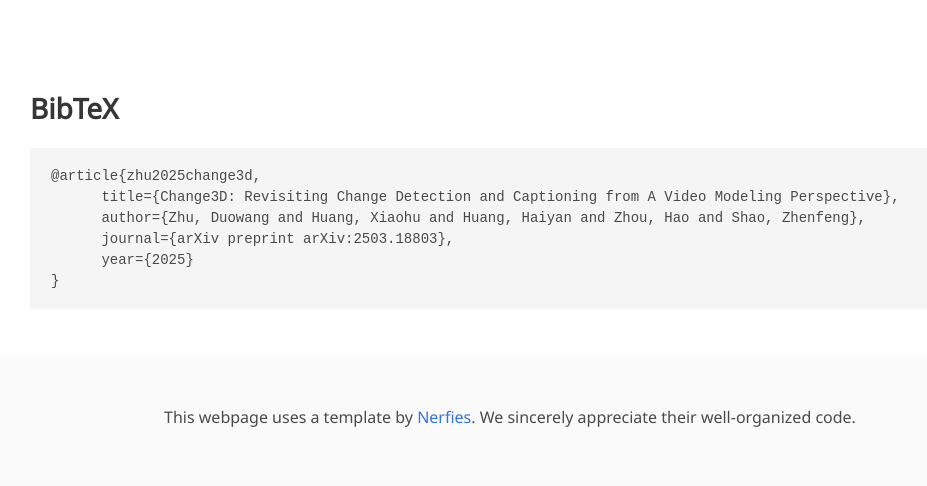
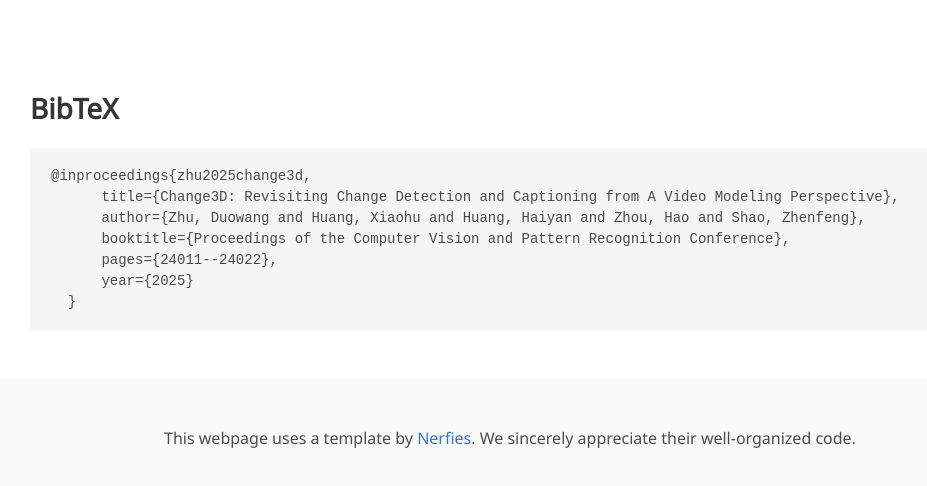
Before and after one commit to zhuduowang/zhuduowang.github.io, a plain HTML site: page Change3D/index.html in a window 1280 px wide. Shown: the part 7629-8115 px from the top of the page, without its empty margins (130-1057 px from the left). Drawn offline with nearby package versions, Linux system fonts and the light colour scheme; some icons are missing; a web font is replaced by a local one.

Commit message:
update citation & cvf url

```diff
--- a/Change3D/index.html
+++ b/Change3D/index.html
@@ -84,7 +84,7 @@
           <div class="column has-text-centered">
             <div class="publication-links">
               <span class="link-block">
-                <a href="https://arxiv.org/pdf/2503.18803"
+                <a href="https://openaccess.thecvf.com/content/CVPR2025/papers/Zhu_Change3D_Revisiting_Change_Detection_and_Captioning_from_A_Video_Modeling_CVPR_2025_paper.pdf"
                    class="external-link button is-normal is-rounded is-dark">
                   <span class="icon">
                       <i class="fas fa-file-pdf"></i>
@@ -301,12 +301,13 @@
 <section class="section" id="BibTeX">
   <div class="container is-max-desktop content">
     <h2 class="title">BibTeX</h2>
-    <pre><code>@article{zhu2025change3d,
+    <pre><code>@inproceedings{zhu2025change3d,
       title={Change3D: Revisiting Change Detection and Captioning from A Video Modeling Perspective},
       author={Zhu, Duowang and Huang, Xiaohu and Huang, Haiyan and Zhou, Hao and Shao, Zhenfeng},
-      journal={arXiv preprint arXiv:2503.18803},
+      booktitle={Proceedings of the Computer Vision and Pattern Recognition Conference},
+      pages={24011--24022},
       year={2025}
-}</code></pre>
+  }</code></pre>
   </div>
 </section>
 
```
